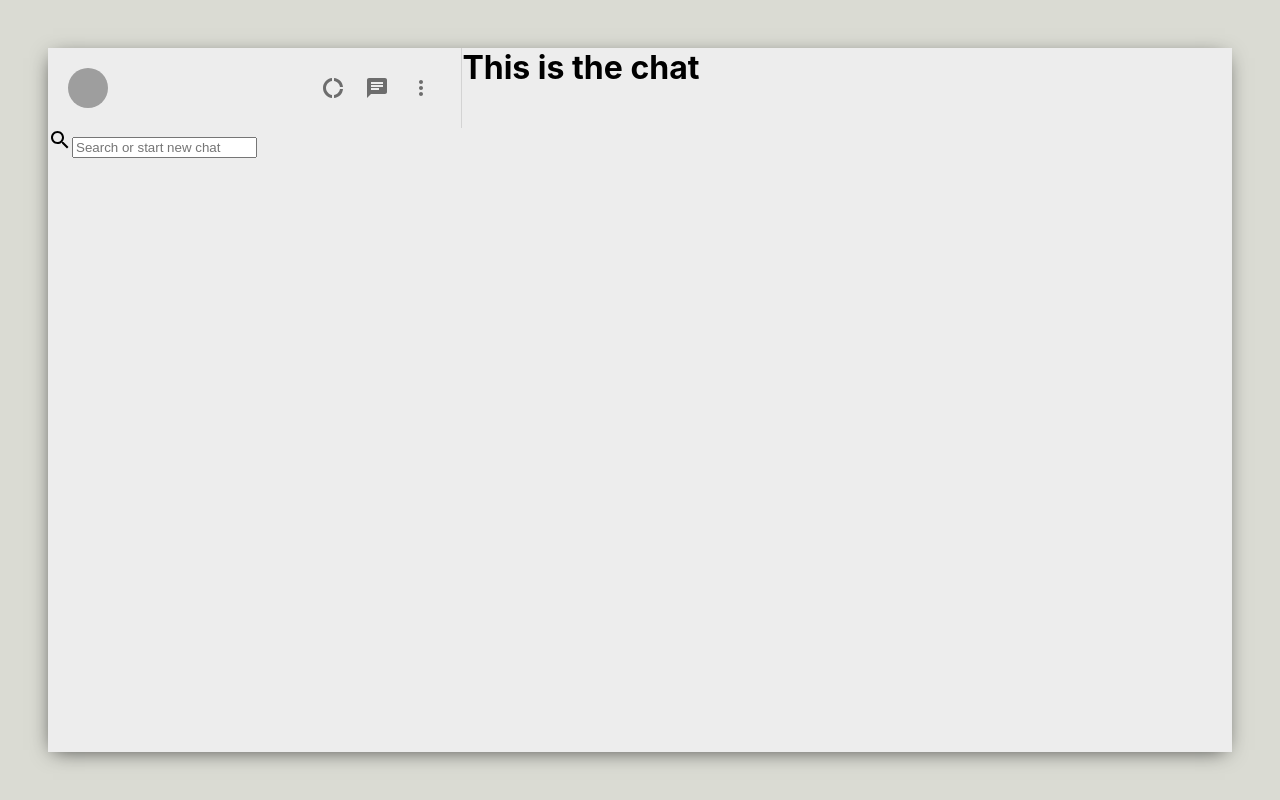
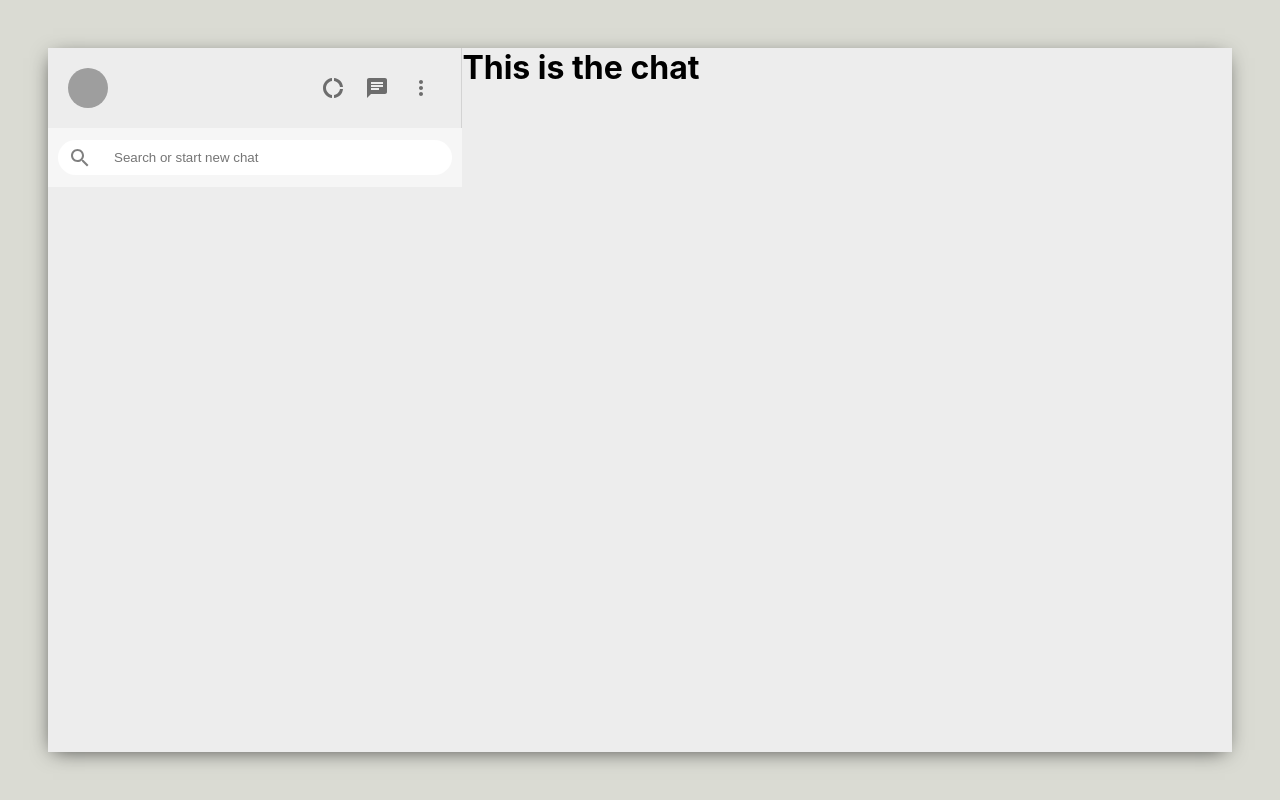
Before and after one commit to halannhile/whatsapp-clone, a React (Create React App) app: page / in a window 1280 px wide. Built offline with nearby package versions, Linux system fonts and the light colour scheme; grey boxes are pictures that could not be loaded.

Commit message:
styling for search bar done

```diff
--- a/src/Sidebar.css
+++ b/src/Sidebar.css
@@ -23,3 +23,34 @@
     margin-right: 2vw;
     font-size: 24px !important;
 }
+
+.sidebar__search {
+    display: flex;
+    align-items: center;
+    background-color: #f6f6f6;
+    height: 39px;
+    padding: 10px;
+}
+
+.sidebar__searchContainer {
+    display: flex;
+    align-items: center;
+    background-color: white;
+    width: 100%;
+    height: 35px;
+    border-radius: 20px;
+}
+
+/* targetting the search icon */
+.sidebar__searchContainer > .MuiSvgIcon-root {
+    color: gray;
+    padding: 10px;
+}
+
+/* targetting the input box */
+.sidebar__searchContainer > input {
+    border: none;
+    /* get rid of the outline of the search box */
+    outline-width: 0;
+    margin-left: 10px;
+}
```
